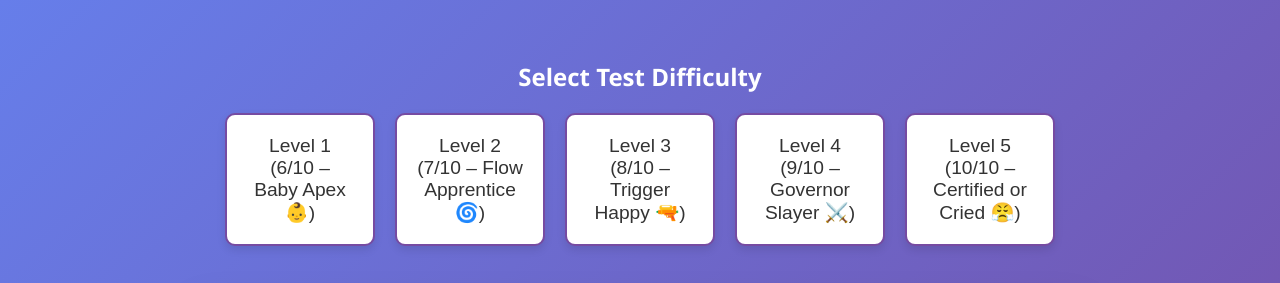
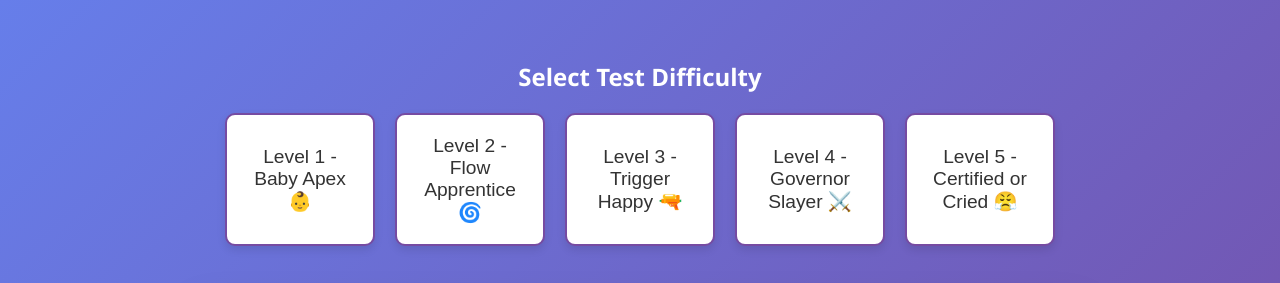
Before and after one commit to ImZaharias/Mock-Exam-Fundamentals-Oop, a plain HTML site: page index.html in a window 1280 px wide. Shown: the top 283 px of the page. Drawn offline with Linux system fonts and the light colour scheme.

Commit message:
Update index.html

```diff
--- a/index.html
+++ b/index.html
@@ -11,11 +11,11 @@
     <div id="levelMenu" style="text-align: center; padding: 40px;">
         <h2 style="margin-bottom: 20px; color: white;">Select Test Difficulty</h2>
         <div style="display: flex; justify-content: center; gap: 20px; flex-wrap: wrap;">
-            <button class="level-btn" onclick="loadMock('mocktest6.js')">Level 1<br>(6/10 – Baby Apex 👶)</button>
-            <button class="level-btn" onclick="loadMock('mocktest7.js')">Level 2<br>(7/10 – Flow Apprentice 🌀)</button>
-            <button class="level-btn" onclick="loadMock('mocktest8.js')">Level 3<br>(8/10 – Trigger Happy 🔫)</button>
-            <button class="level-btn" onclick="loadMock('mocktest9.js')">Level 4<br>(9/10 – Governor Slayer ⚔️)</button>
-            <button class="level-btn" onclick="loadMock('mocktest10.js')">Level 5<br>(10/10 – Certified or Cried 😤)</button>
+            <button class="level-btn" onclick="loadMock('mocktest6.js')">Level 1 -<br>Baby Apex 👶</button>
+            <button class="level-btn" onclick="loadMock('mocktest7.js')">Level 2 -<br>Flow Apprentice 🌀</button>
+            <button class="level-btn" onclick="loadMock('mocktest8.js')">Level 3 -<br>Trigger Happy 🔫</button>
+            <button class="level-btn" onclick="loadMock('mocktest9.js')">Level 4 -<br>Governor Slayer ⚔️</button>
+            <button class="level-btn" onclick="loadMock('mocktest10.js')">Level 5 -<br>Certified or Cried 😤</button>
         </div>
     </div>
 
```
